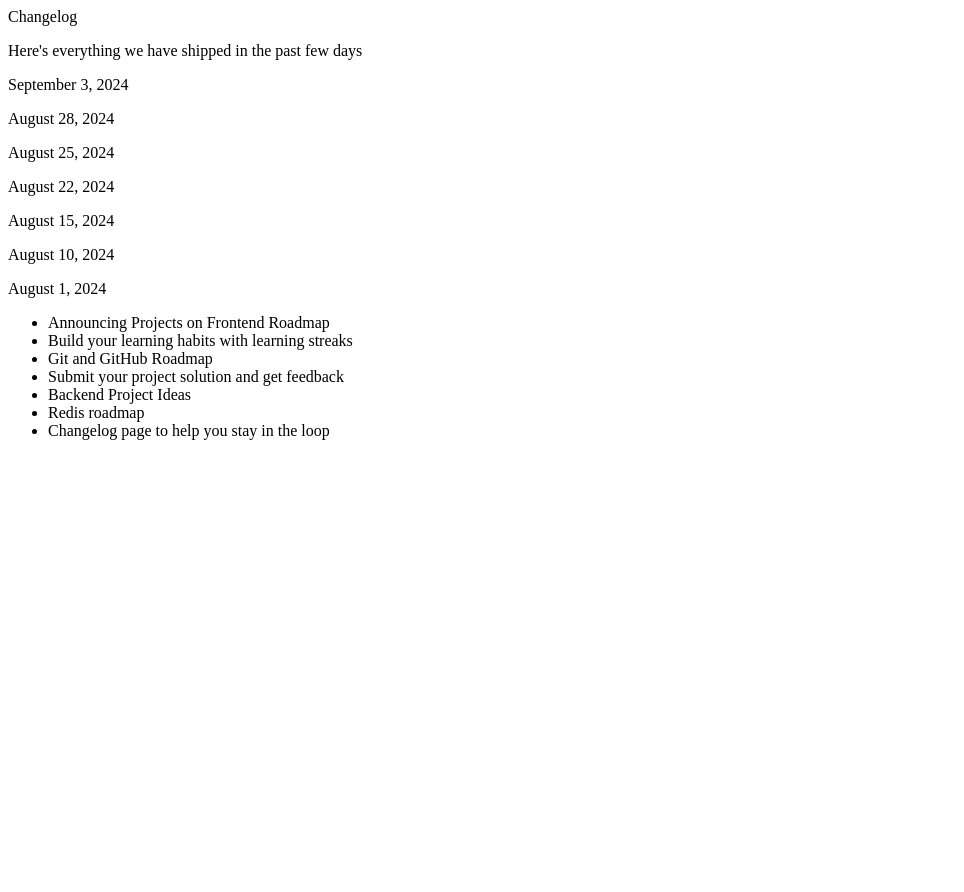
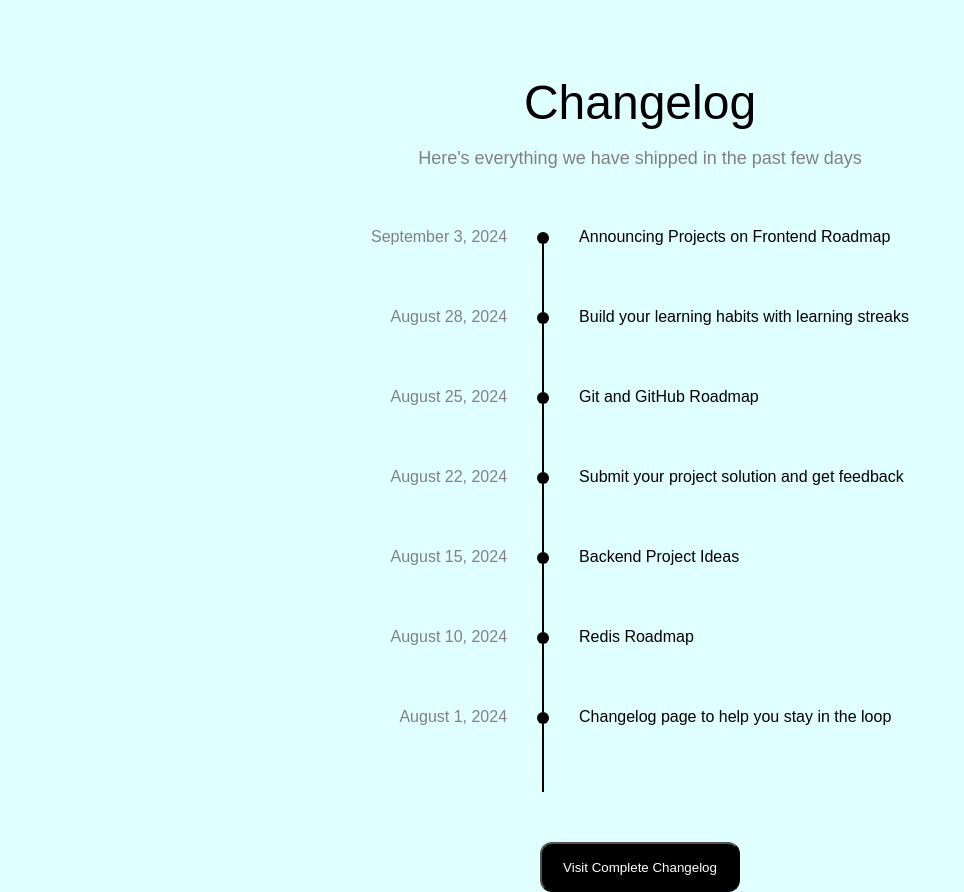
Before and after one commit to MicahCortese/Changelog-Component, a plain HTML site: page index.html in a window 1280 px wide. Shown: the whole page, without its empty margins (0-964 px from the left). Before the commit the page ends 800 px from the top, so only its background shows below. Drawn offline with Linux system fonts and the light colour scheme.

Commit message:
Refactored the layout of the dates, dotted lines, and text. Added a "Visit Complete Changelog" Button to the bottom of the webpage.

```diff
--- a/index.html
+++ b/index.html
@@ -8,6 +8,7 @@
     <meta name="keywords" content="HTML, CSS, changelog">
     <title>Changelog Component</title>
     <link rel="stylesheet" href="style.css">
+
 </head>
 <body>
 
@@ -18,27 +19,89 @@
         <p>Here's everything we have shipped in the past few days</p>
     </div>
 
-    <div id="changelog-component">
+    <div id="container">
+        <div id="content">
             <div id="date">
                 <p>September 3, 2024</p>
+            </div>
+            <div id="date">
                 <p>August 28, 2024</p>
+            </div>
+            <div id="date">
                 <p>August 25, 2024</p>
+            </div>
+            <div id="date">
                 <p>August 22, 2024</p>
+            </div>
+            <div id="date">
                 <p>August 15, 2024</p>
+            </div>
+            <div id="date">
                 <p>August 10, 2024</p>
+            </div>
+            <div id="date">
                 <p>August 1, 2024</p>
             </div>
-        <div id="changelog-text">
-            <ul>
-                <li>Announcing Projects on Frontend Roadmap</li>
-                <li>Build your learning habits with learning streaks</li>
-                <li>Git and GitHub Roadmap</li>
-                <li>Submit your project solution and get feedback</li>
-                <li>Backend Project Ideas</li>
-                <li>Redis roadmap</li>
-                <li>Changelog page to help you stay in the loop</li>
-            </ul>
         </div>
+
+        <div id="content">
+            <div id="dottedline">
+                <div id="dot"></div>
+                <div id="line"></div>
+            </div>
+            <div id="dottedline">
+                <div id="dot"></div>
+                <div id="line"></div>
+            </div>
+            <div id="dottedline">
+                <div id="dot"></div>
+                <div id="line"></div>
+            </div>
+            <div id="dottedline">
+                <div id="dot"></div>
+                <div id="line"></div>
+            </div>
+            <div id="dottedline">
+                <div id="dot"></div>
+                <div id="line"></div>
+            </div>
+            <div id="dottedline">
+                <div id="dot"></div>
+                <div id="line"></div>
+            </div>
+            <div id="dottedline">
+                <div id="dot"></div>
+                <div id="line"></div>
+            </div>
+        </div>
+
+        <div id="content">
+            <div id="text">
+                <p>Announcing Projects on Frontend Roadmap</p>
+            </div>
+            <div id="text">
+                <p>Build your learning habits with learning streaks</p>
+            </div>
+            <div id="text">
+                <p>Git and GitHub Roadmap</p>
+            </div>
+            <div id="text">
+                <p>Submit your project solution and get feedback</p>
+            </div>
+            <div id="text">
+                <p>Backend Project Ideas</p>
+            </div>
+            <div id="text">
+                <p>Redis Roadmap</p>
+            </div>
+            <div id="text">
+                <p>Changelog page to help you stay in the loop</p>
+            </div>
+        </div>
+    </div>
+
+    <div id="button-container">
+        <button type="button">Visit Complete Changelog</button>
     </div>
 
 </body>
--- a/style.css
+++ b/style.css
@@ -0,0 +1,79 @@
+body {
+    background-color: lightcyan;
+    margin: 75px;
+    font-family: sans-serif;
+}
+
+header {
+    text-align: center;
+    font-size: 48px;
+}
+
+#header p {
+    text-align: center;
+    font-size: 18px;
+    color: grey;
+}
+
+#date {
+    position: relative;
+    right: 10px;
+    color: grey;
+    padding-top: 15px;
+    padding-bottom: 15px;
+    text-align: right;
+}
+
+#dot {
+    position: relative;
+    top: 35px;
+    width: 12px;
+    height: 12px;
+    background-color: black;
+    border-radius: 50%;
+}
+
+#line {
+    position: relative;
+    top: 35px;
+    left: 5px;
+    width: 2px;
+    height: 68px;
+    background-color: black;
+}
+
+#text {
+    position: relative;
+    left: 10px;
+    padding-top: 15px;
+    padding-bottom: 15px;
+}
+
+#container {
+    display: flex;
+    justify-content: center;
+}
+
+#content {
+    margin: 10px;
+}
+
+#button-container {
+    position: relative;
+    top: 75px;
+    display: flex;
+    justify-content: center;
+}
+
+button {
+    background-color: black;
+    color: white;
+    height: 50px;
+    width: 200px;
+    border-radius: 12px;
+}
+
+button:hover {
+    background-color: white;
+    color: black
+}
```
Lines whose indentation alone changed are shown as unchanged.
